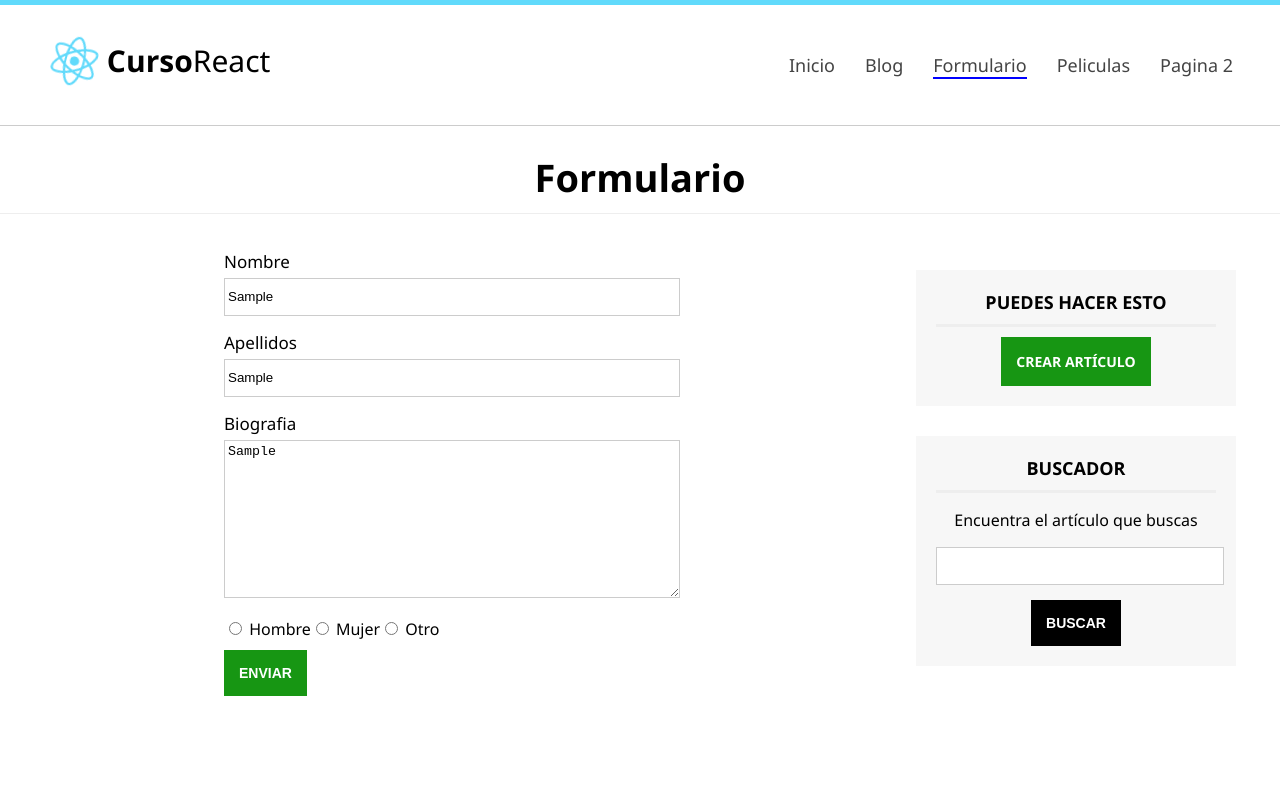
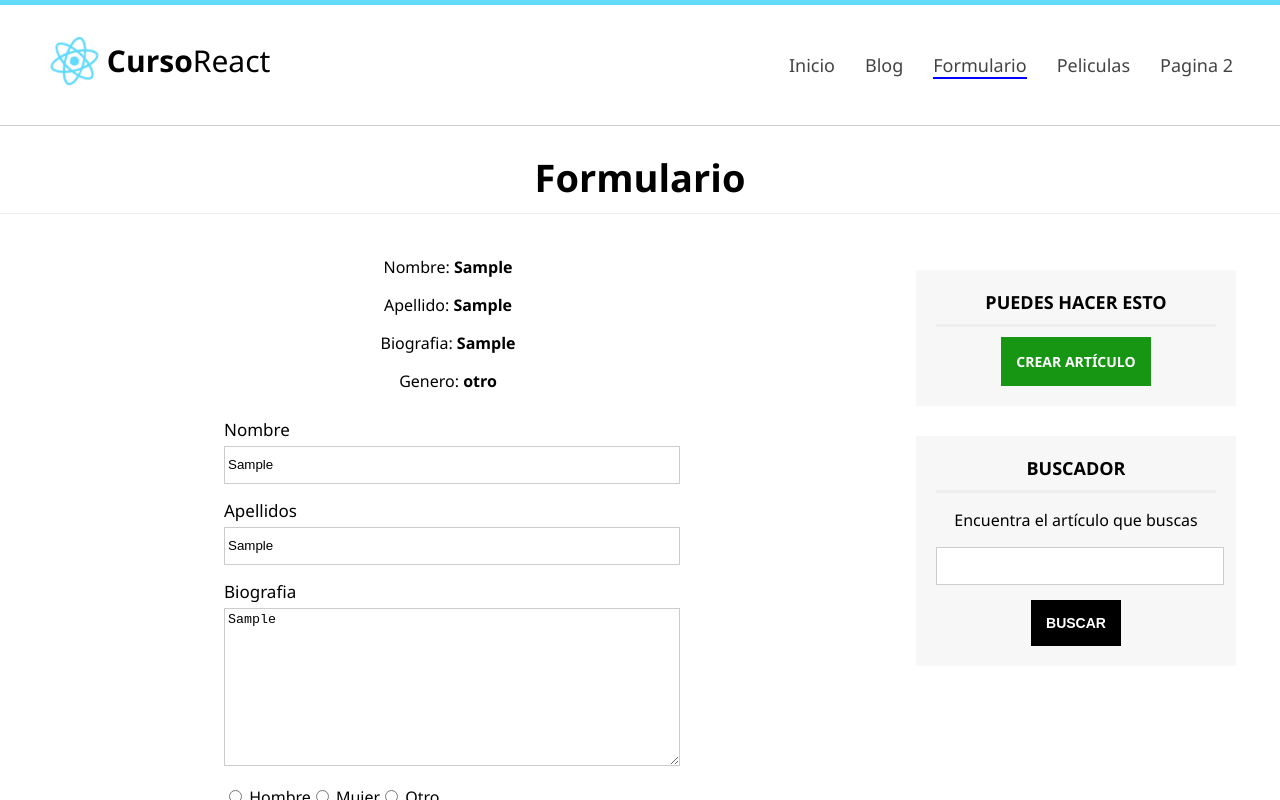
Before and after one commit to elgranjm3000/reactLeaning, a React (Create React App) app: page /formulario in a window 1280 px wide. Both pictures are taken after typing "Sample", "Sample", "Sample" into the empty fields and a click on the input "Enviar". Shown: the top 800 px of the page. Built offline with nearby package versions, Linux system fonts and the light colour scheme.

Commit message:
formularios send

```diff
--- a/src/components/Formulario.js
+++ b/src/components/Formulario.js
@@ -9,18 +9,54 @@ class Formulario extends Component {
     generoHombreRef = React.createRef();
     generoMujerRef = React.createRef();
     generoOtroRef = React.createRef();
-    recibirFormulario = (e) => {
-        e.preventDefault();
-        console.log(this.nombreRef.current.value)
+
+    state = {
+        user: {}
     }
 
+    recibirFormulario = (e) => {
+
+        var genero = "Hombre"
+        if(this.generoHombreRef.current.checked){
+            genero = this.generoHombreRef.current.value
+        }else if(this.generoMujerRef.current.checked){
+            genero = this.generoMujerRef.current.value
+        }else{
+            genero = this.generoOtroRef.current.value
+        }
+        e.preventDefault();
+        var user = {
+            nombre:this.nombreRef.current.value,
+            apellido:this.apellidoRef.current.value,
+            bio:this.bioRef.current.value,
+            genero:genero
+        }
+        this.setState({
+            user:user
+        })
+    }
+
+
+
     render() {
+        if(this.state.user.nombre){
+            var user = this.state.user;
+        }
 
         return (
             <div id="formulario">
                 <h1 className="subheader">Formulario</h1>
 
                 <div className="center" id="content">
+
+                    {this.state.user.nombre &&
+                        <div id="userData">
+                            <p>Nombre: <strong>{user.nombre}</strong> </p>
+                            <p>Apellido: <strong>{user.apellido}</strong> </p>
+                            <p>Biografia: <strong>{user.bio}</strong> </p>
+                            <p>Genero: <strong>{user.genero}</strong> </p>
+                        </div>
+                    }
 
                     <form className="mid-form" onSubmit={this.recibirFormulario}>
                         <div className="form-group">
```
